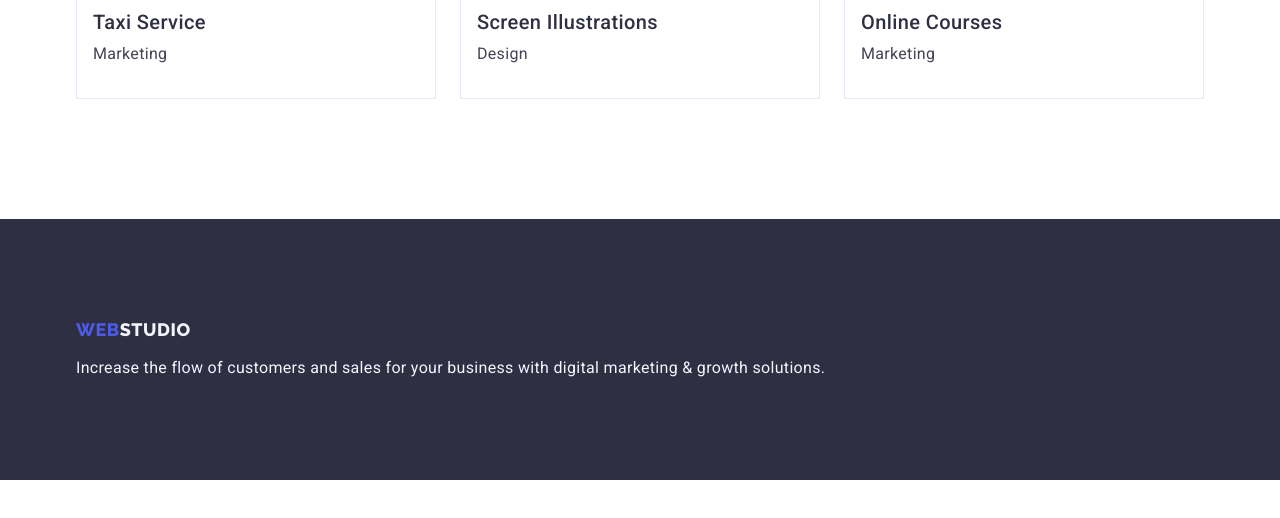
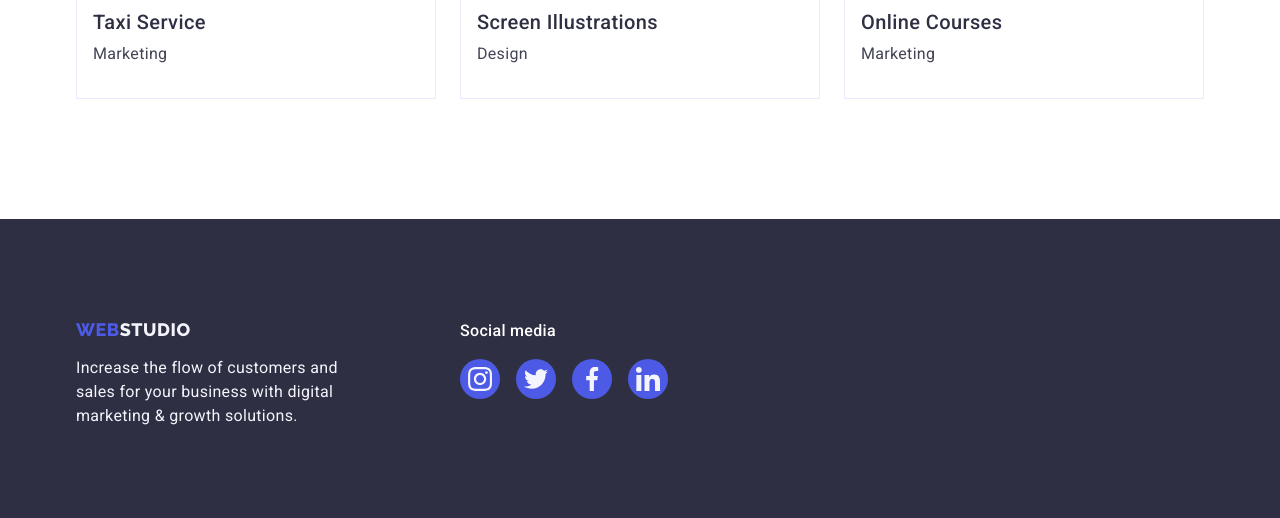
Before and after one commit to DmytroVasylenko6/goit-markup-hw-04, a plain HTML site: page index.html in a window 1280 px wide. Shown: the part 2688-3206 px from the top of the page. Before the commit the page ends 3168 px from the top, so only its background shows below. Drawn offline with nearby package versions, Linux system fonts and the light colour scheme.

Commit message:
fix footer

```diff
--- a/css/styles.css
+++ b/css/styles.css
@@ -396,7 +396,56 @@ body {
   color: #e7e9fc;
 }
 
+.site-footer .container {
+  display: flex;
+  align-items: baseline;
+}
+
+.site-footer .site-footer-info {
+  max-width: 264px;
+  margin-right: 120px;
+}
+
 .site-footer .site-logo {
   display: inline-block;
   margin-bottom: 16px;
 }
+
+.site-footer .site-footer-social-title {
+  margin-bottom: 16px;
+  font-size: 16px;
+  font-weight: 500;
+  line-height: 1.5;
+  letter-spacing: 0.02em;
+  color: #ffffff;
+}
+
+.site-footer .social-list {
+  display: flex;
+  gap: 16px;
+}
+
+.site-footer .social-list-item {
+  width: 40px;
+  height: 40px;
+}
+
+.site-footer .social-list-link {
+  display: flex;
+  align-items: center;
+  justify-content: center;
+  width: 100%;
+  height: 100%;
+  background-color: var(--accent);
+  border-radius: 50%;
+  transition: background-color 250ms cubic-bezier(0.4, 0, 0.2, 1);
+}
+
+.site-footer .social-list-link:hover,
+.site-footer .social-list-link:focus {
+  background-color: #31d0aa;
+}
+
+.site-footer .social-list-icon {
+  fill: var(--secondary-white-color);
+}
--- a/index.html
+++ b/index.html
@@ -413,13 +413,48 @@
     <!-- START FOOTER -->
     <footer class="site-footer">
       <div class="container">
-        <a href="./index.html" class="site-logo link">
-          Web<span class="site-logo-white">Studio</span>
-        </a>
-        <p class="white-text">
-          Increase the flow of customers and sales for your business with digital marketing & growth
-          solutions.
-        </p>
+        <div class="site-footer-info">
+          <a href="./index.html" class="site-logo link">
+            Web<span class="site-logo-white">Studio</span>
+          </a>
+          <p class="white-text">
+            Increase the flow of customers and sales for your business with digital marketing &
+            growth solutions.
+          </p>
+        </div>
+        <div class="site-footer-social">
+          <p class="site-footer-social-title">Social media</p>
+          <ul class="social-list list">
+            <li class="social-list-item">
+              <a class="social-list-link" href="https://www.instagram.com">
+                <svg class="social-list-icon" width="24" height="24">
+                  <use href="./images/icons.svg#icon-instagram"></use>
+                </svg>
+              </a>
+            </li>
+            <li class="social-list-item">
+              <a class="social-list-link" href="https://twitter.com/">
+                <svg class="social-list-icon" width="24" height="24">
+                  <use href="./images/icons.svg#icon-twitter"></use>
+                </svg>
+              </a>
+            </li>
+            <li class="social-list-item">
+              <a class="social-list-link" href="https://www.facebook.com/">
+                <svg class="social-list-icon" width="24" height="24">
+                  <use href="./images/icons.svg#icon-facebook"></use>
+                </svg>
+              </a>
+            </li>
+            <li class="social-list-item">
+              <a class="social-list-link" href="https://www.linkedin.com/">
+                <svg class="social-list-icon" width="24" height="24">
+                  <use href="./images/icons.svg#icon-linkedin"></use>
+                </svg>
+              </a>
+            </li>
+          </ul>
+        </div>
       </div>
     </footer>
     <!--END  FOOTER -->
```
